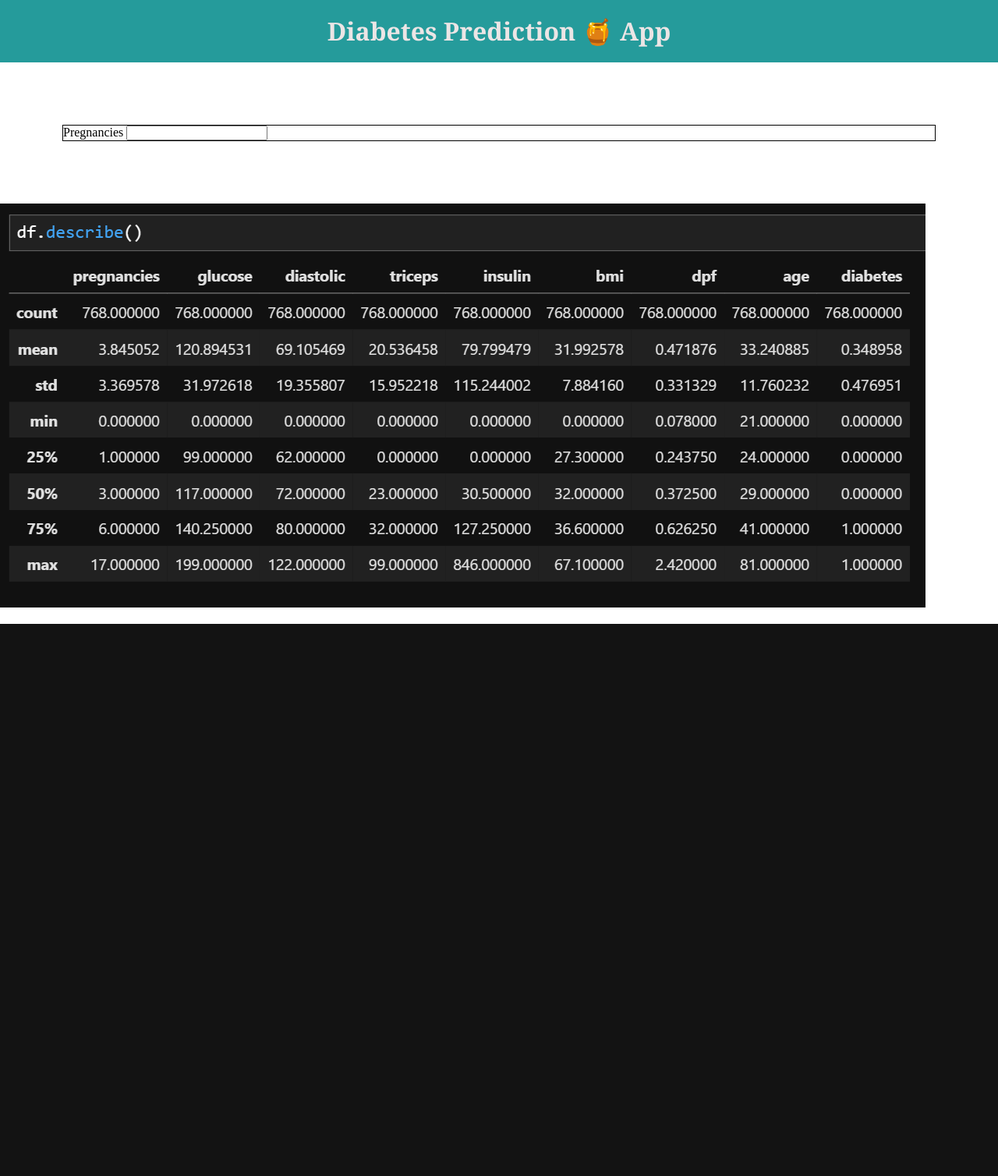
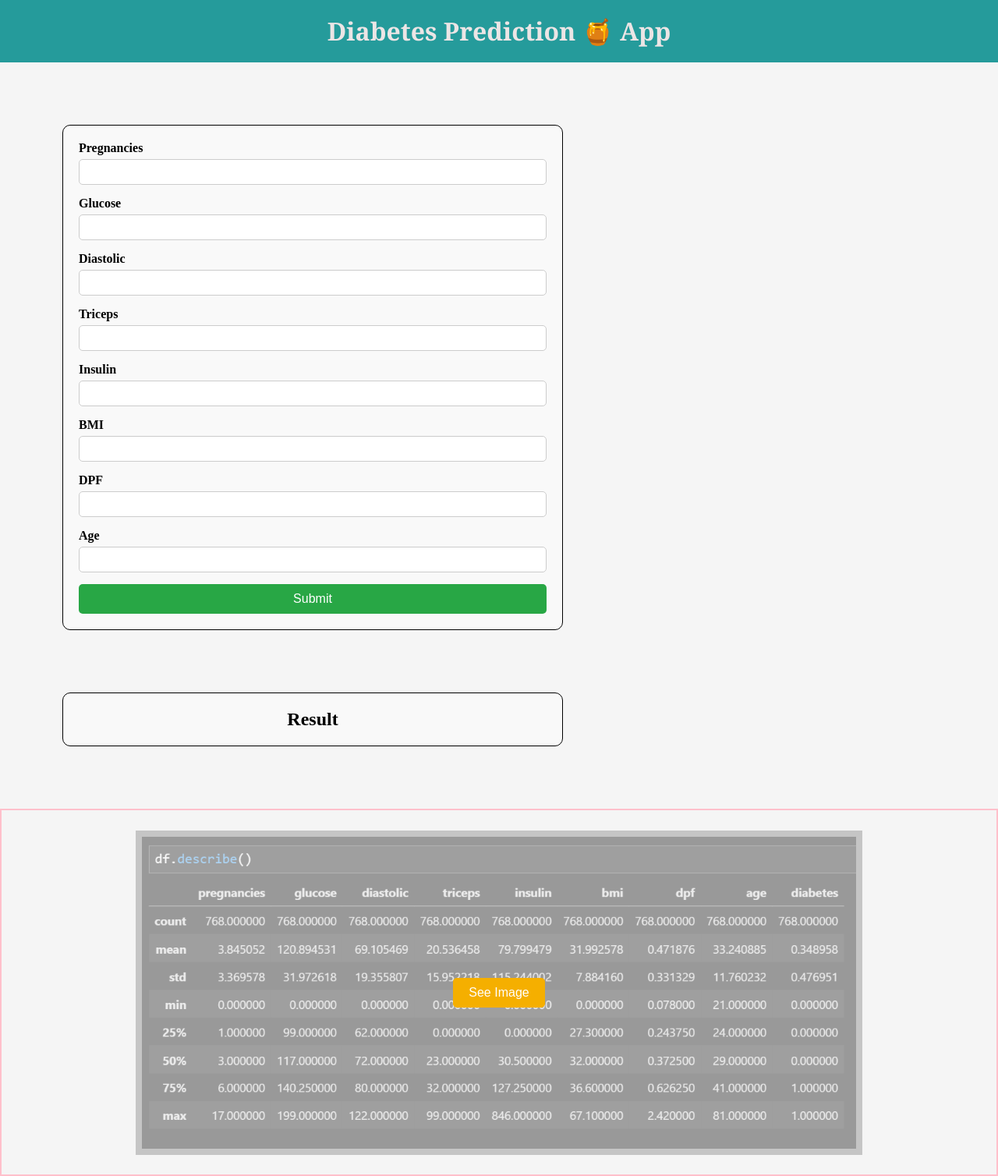
Before and after one commit to shivsharcode/Diabetes-Prediction-Webapp, a Flask app: page / in a window 1280 px wide. Shown: the whole page at 78% size. Before the commit the page ends 800 px from the top, so only its background shows below. Run offline with Flask 3, Linux system fonts and the light colour scheme.

Commit message:
Phase-02

```diff
--- a/static/css/style.css
+++ b/static/css/style.css
@@ -1,6 +1,10 @@
 *{
     margin: 0;
     padding: 0;
+}
+
+body{
+    background-color: #F5F5F5;
 }
 
 #header{
@@ -19,3 +23,115 @@
     border: 1px solid black;
     margin: 10vmin;
 }
+
+/* ....................................FORM................................... */
+
+.user_form_class {
+    max-width: 600px;
+    /* margin: 0 auto; */
+    padding: 20px;
+    /* border: 1px solid #ccc; */
+    border-radius: 10px;
+    background-color: #f9f9f9;
+}
+
+.form-group {
+    margin-bottom: 15px;
+}
+
+.form-group label {
+    display: block;
+    margin-bottom: 5px;
+    font-weight: bold;
+}
+
+.form-group input {
+    width: 100%;
+    padding: 8px;
+    border: 1px solid #ccc;
+    border-radius: 5px;
+    box-sizing: border-box;
+}
+
+#submit-btn {
+    display: block;
+    width: 100%;
+    padding: 10px;
+    background-color: #28a745;
+    color: white;
+    border: none;
+    border-radius: 5px;
+    cursor: pointer;
+    font-size: 16px;
+}
+
+#submit-btn:hover {
+    background-color: #218838;
+}
+
+/* ......................RESULT DIV......................................... */
+.result-div-class{
+    max-width: 600px;
+    border: 1px solid black;
+    margin: 10vmin;
+    padding: 20px;
+
+    border-radius: 10px;
+    background-color: #f9f9f9;
+}
+
+.result-div-class h2{
+    text-align: center;
+}
+
+/* ........................REFERENCE IMAGE..................................... */
+
+#describeRefImg{
+    height: 50vmin;
+    margin: 2%;
+    opacity: 0.4;
+    border: 0.5rem solid gray ;
+    transition: opacity 0.5s ease;
+
+}
+
+#describeRefImg:hover{
+    cursor:not-allowed;
+    border-color: rgb(191, 191, 191);
+    transition-duration: 200ms  ;
+}
+
+#toggleButton {
+    position: absolute;
+    /* top: 50%;    */
+    /* left: 50%; */
+    /* transform: translate(-50%, -50%); */
+    padding: 10px 20px;
+    /* background-color: rgb(227, 23, 125); */
+    background-color: #F5AF00;
+    color: white;
+    border: none;
+    border-radius: 0.3rem;
+    cursor: pointer;
+    font-size: 16px;
+    transition: opacity 0.5s ease; /* Smooth transition */
+    transition: filter;
+}
+#toggleButton:hover{
+    filter:contrast(10.5rem);
+    box-shadow: 0 0 10px rgba(234, 191, 0, 0.6), 0 0 20px rgba(218, 234, 0, 0.4), 0 0 30px rgba(231, 227, 1, 0.2);
+}
+
+#toggleButton.hidden {
+    opacity: 0;
+    pointer-events: none;
+}
+
+#describeRef{
+    display: flex;
+    justify-content: center;
+    align-items: center;
+
+    border: 2px pink solid;
+
+}
--- /dev/null
+++ b/static/javascript/script.js
@@ -0,0 +1,8 @@
+
+document.getElementById('toggleButton').addEventListener('click', function() {
+    const describeImage = document.getElementById('describeRefImg') ;
+    const button = document.getElementById('toggleButton') ;
+
+    describeImage.style.opacity = 1 ; // Make the image opaque
+    button.classList.add('hidden') ;  // Hide the button
+}) ;
--- a/templates/index.html
+++ b/templates/index.html
@@ -1,5 +1,6 @@
 <!DOCTYPE html>
 <html lang="en">
+
 <head>
     <meta charset="UTF-8">
     <meta name="viewport" content="width=device-width, initial-scale=1.0">
@@ -7,20 +8,84 @@
 
     <link rel="stylesheet" href="{{ url_for('static', filename='css/style.css') }}">
 </head>
+
 <body>
     <div id="header">
         <h1 id="heading">Diabetes Prediction 🍯 App</h1>
     </div>
 
-    <div class="user_form_class" id="user_form">
-        <form action="/submit" method="post">
-            <label for="pregnancies">Pregnancies </label>
-            <input type="number" id="pregnancies" name="pregnancies" >
-        </form>
+    <!-- MAIN -->
+    <div id="main" class="main-div-class">
+
+        <!-- FORM -->
+        <div class="user_form_class" id="user_form">
+            <form action="/submit" method="post">
+                <div class="form-group">
+                    <label for="pregnancies">Pregnancies</label>
+                    <input type="number" id="pregnancies" name="pregnancies" required>
+                </div>
+
+                <div class="form-group">
+                    <label for="glucose">Glucose</label>
+                    <input type="number" id="glucose" name="glucose" required>
+                </div>
+
+                <div class="form-group">
+                    <label for="diastolic">Diastolic</label>
+                    <input type="number" id="diastolic" name="diastolic" required>
+                </div>
+
+                <div class="form-group">
+                    <label for="triceps">Triceps</label>
+                    <input type="number" id="triceps" name="triceps" required>
+                </div>
+
+                <div class="form-group">
+                    <label for="insulin">Insulin</label>
+                    <input type="number" id="insulin" name="insulin" required>
+                </div>
+
+                <div class="form-group">
+                    <label for="bmi">BMI</label>
+                    <input type="number" step="any" id="bmi" name="bmi" required>
+                </div>
+
+                <div class="form-group">
+                    <label for="dpf">DPF</label>
+                    <input type="number" step="any" id="dpf" name="dpf" required>
+                </div>
+
+                <div class="form-group">
+                    <label for="age">Age</label>
+                    <input type="number" id="age" name="age" required>
+                </div>
+
+                <button type="submit" id="submit-btn">Submit</button>
+            </form>
+        </div>
+        <!-- ENDOFFORM -->
+
+        <!-- RESULTS DIV -->
+        <div class="result-div-class" id="resultdiv">
+            <h2>Result</h2>
+        </div>
+
+
+    </div>
+    <!-- END OF MAIN -->
+
+
+
+
+
+    <!-- REFERENCE IMAGE -->
+    <div id="describeRef">
+        <img id="describeRefImg" src=" {{ url_for('static', filename='images/diabetes_describe_ref.png') }} "
+            alt="Dataset Describe">
+        <button id="toggleButton"> See Image</button>
     </div>
 
-    <div id="describeRef">
-        <img src=" {{ url_for('static', filename='images/diabetes_describe_ref.png') }} " alt="Dataset Describe">
-    </div>
+    <script src=" {{ url_for('static', filename='javascript/script.js') }} "></script>
 </body>
+
 </html>
```
